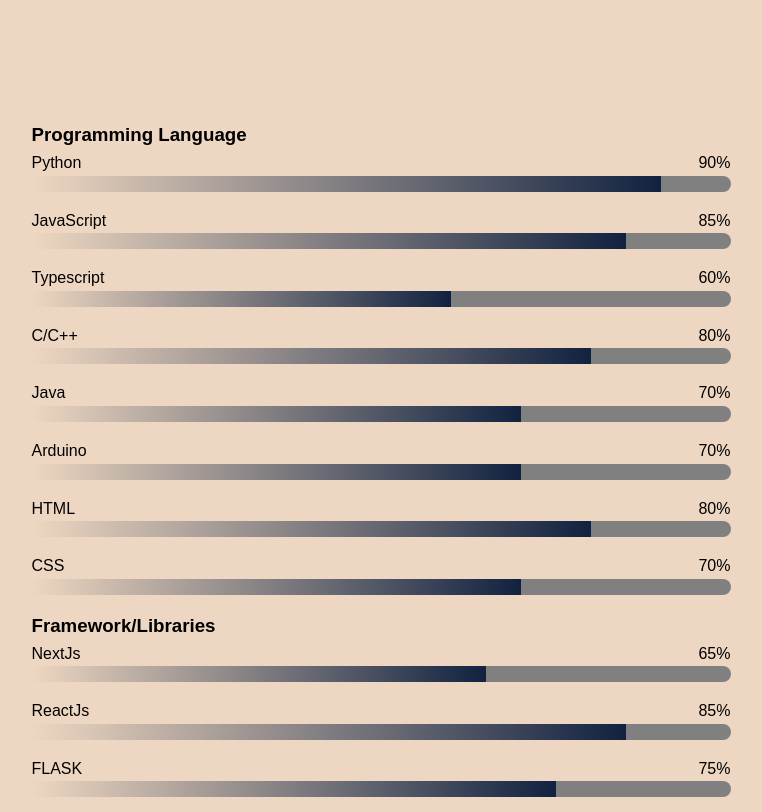
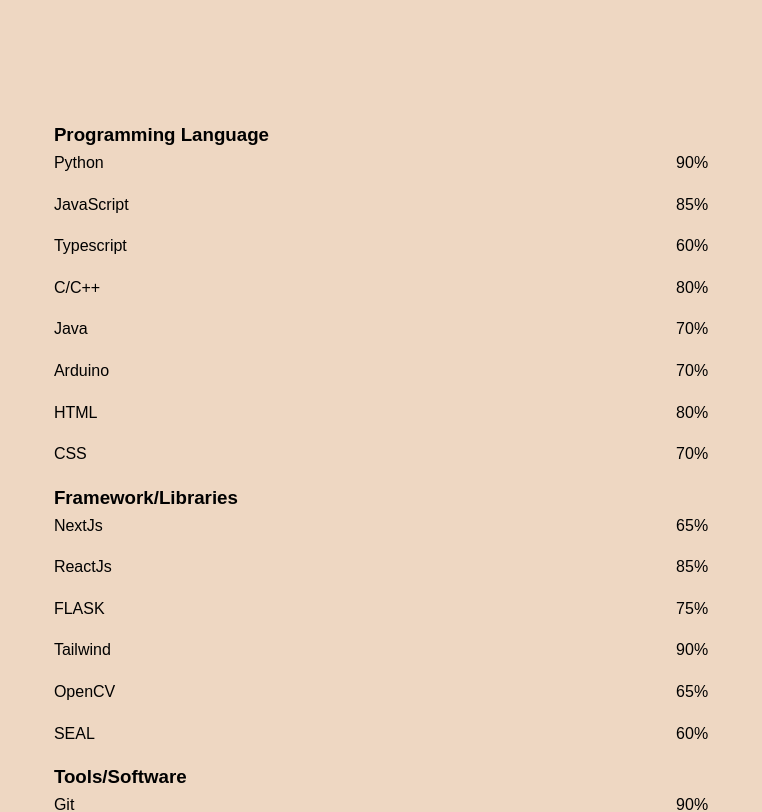
Before and after one commit to poul0315/NextJs-Portfolio, a Next.js app: page / in a window 1280 px wide. Shown: the part 880-1692 px from the top of the page, without its empty margins (259-1021 px from the left). Built offline with nearby package versions, Linux system fonts and the light colour scheme.

Commit message:
fixed some issue with skill part

```diff
--- a/src/scss/sections/_index.scss
+++ b/src/scss/sections/_index.scss
@@ -1,6 +1,6 @@
 @import "_navbar";
 @import "_hero";
-@import "_about";
+@import "_skill";
 @import "_experience";
 @import "_project";
 @import "footer";
--- a/src/scss/sections/_about.scss
+++ b/src/scss/sections/_skill.scss
@@ -1,6 +1,12 @@
 // .about {
 //     background-color: #223454;
 // }
+.skill-title {
+    font-family: var(--roboto);
+    position: relative;
+    max-width: 100%;
+}
+
 
 .skills {
     display: grid;
--- a/src/sections/About.tsx
+++ b/src/sections/About.tsx
@@ -4,7 +4,7 @@
 interface SkillProps {
   name: string;
   percentage: number;
-  animationName: string;
+  // animationName: string;
 }
 
 const skillsData = [
@@ -48,24 +48,27 @@
             <p className="skill-name">{name}</p>
             <p className="skill-percentage">{percentage}%</p>
         </div>
-        <div className="skillDiv">
+        {/* <div className="skillDiv">
             <span className="skillBar" style={{ width: `${percentage}%` }}></span>
-        </div>
+        </div> */}
     </div>
 );
 
-function About() {
+const variants = {
+  visible: { opacity: 1, y: -50 },
+  hidden: { opacity: 0, y: 0 },
+};
+
+export default function About() {
   return (
     <div className="about" id="about">
       <motion.div
-        className="grid-skill"
+        className="container"
         initial="hidden"
-        animate="visible"
+        whileInView="visible"
+        viewport={{ once: true }}
         transition={{ duration: 0.9 }}
-        variants={{
-          visible: { opacity: 1, y: -50 },
-          hidden: { opacity: 0, y: 0 },
-        }}
+        variants={variants}
       >
         {skillsData.map((skillSection) => (
           <div key={skillSection.category} className={`skill-item skill-${skillSection.category.toLowerCase().replace(/\s+/g, '-')}`}>
@@ -76,7 +79,7 @@
                   key={skill.name}
                   name={skill.name}
                   percentage={skill.percentage}
-                  animationName={`${skill.name.toLowerCase().replace(/\s+/g, '')}Bar`}
+                  // animationName={`${skill.name.toLowerCase().replace(/\s+/g, '')}Bar`}
                 />
               ))}
             </div>
@@ -84,7 +87,5 @@
         ))}
       </motion.div>
     </div>
-  );
+  )
 }
-
-export default About;
```
